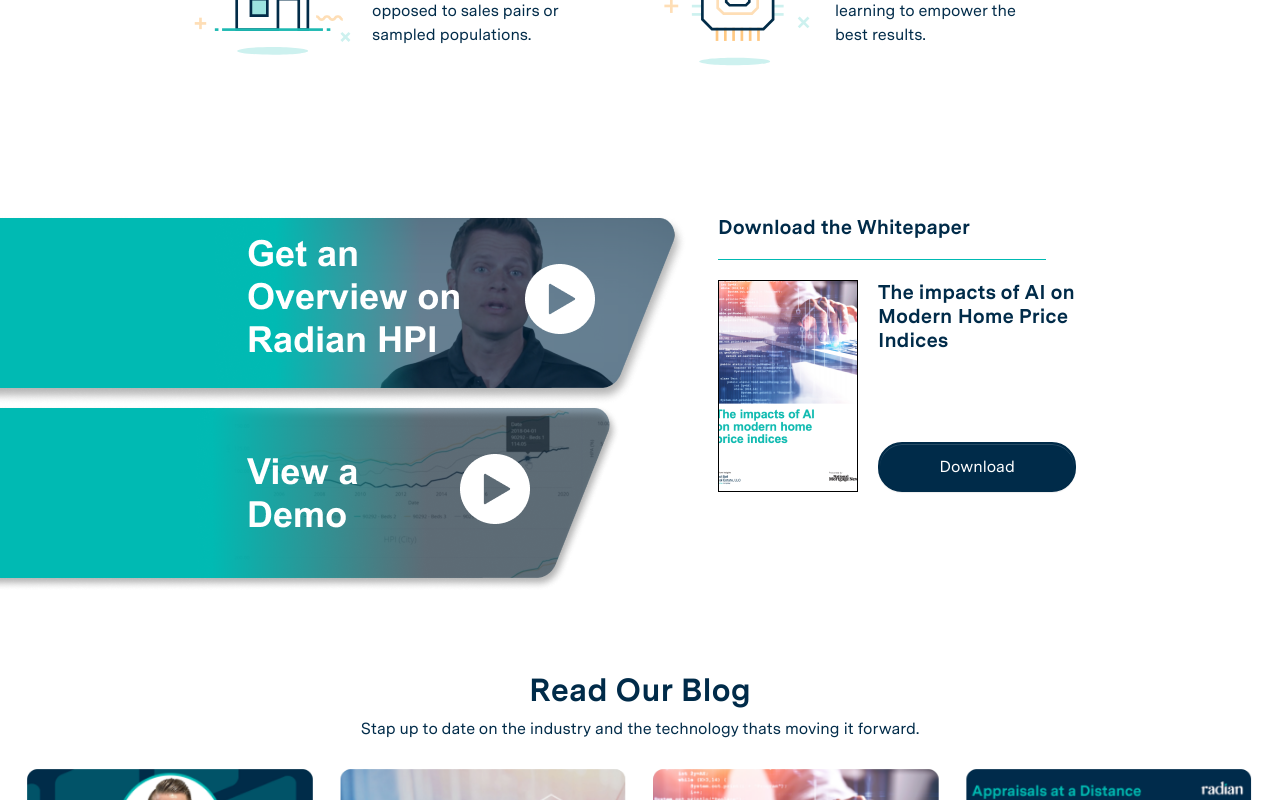
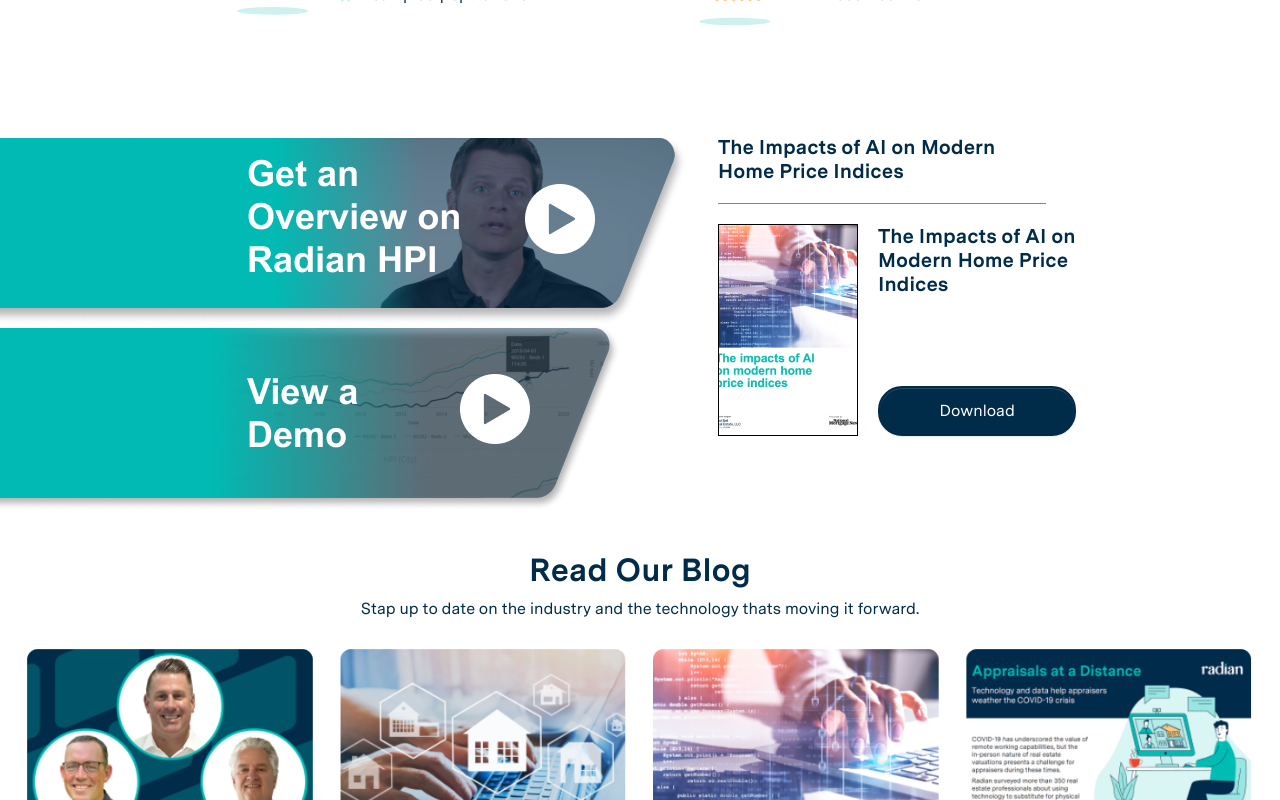
Before and after one commit to hanseulshim/radian-hpi, a React (Create React App) app: page / in a window 1280 px wide. Shown: the part 1700-2500 px from the top of the page. Built offline with nearby package versions, Linux system fonts and the light colour scheme.

Commit message:
add media content json

```diff
--- a/public/content.json
+++ b/public/content.json
@@ -34,8 +34,8 @@
   },
   "media": {
     "downloadSectionTitle": "Download the Whitepaper",
-    "downloadImage":"",
-    "downloadTitle": "The impacts of AI on Modern Home Price Indices",
-    "downloadLink": ""
+    "downloadImage":"impacts_of_ai.png",
+    "downloadTitle": "The Impacts of AI on Modern Home Price Indices",
+    "downloadLink": null
   }
 }
--- a/src/components/media/index.tsx
+++ b/src/components/media/index.tsx
@@ -21,11 +21,11 @@
             </div>
             <div className='col'>
               <div className="media-download">
-                <h5 className='title'>Download the Whitepaper</h5>
+                <h5 className='title'>{media.downloadTitle}</h5>
                 <div className="d-flex">
-                  <img src={'/assets/impacts_of_ai.png'} alt="Impacts of AI PDF" />
+                  <img src={`/assets/${media.downloadImage}`} alt="Impacts of AI PDF" />
                   <div className="d-flex flex-column justify-content-between download-description">
-                    <h5>The impacts of AI on Modern Home Price Indices</h5>
+                    <h5>{media.downloadTitle}</h5>
                     <button className="btn btn-primary">Download</button>
                   </div>
                 </div>
--- a/src/initialState.tsx
+++ b/src/initialState.tsx
@@ -1,7 +1,8 @@
 export const initialState = {
   hero: null,
   learningCenter:null,
-  media:null
+  media:null,
+  compare:null,
 }
 
 export interface DataInterface {
--- a/src/styles/index.scss
+++ b/src/styles/index.scss
@@ -7,7 +7,7 @@
 @import 'blog.scss';
 
 section {
-  margin-bottom: 5em;
+  margin-bottom: 2.5em;
   color: var(--blue);
 }
 
```
Also changed, not shown: src/components/compare/index.tsx (added, +14 -0 lines).
